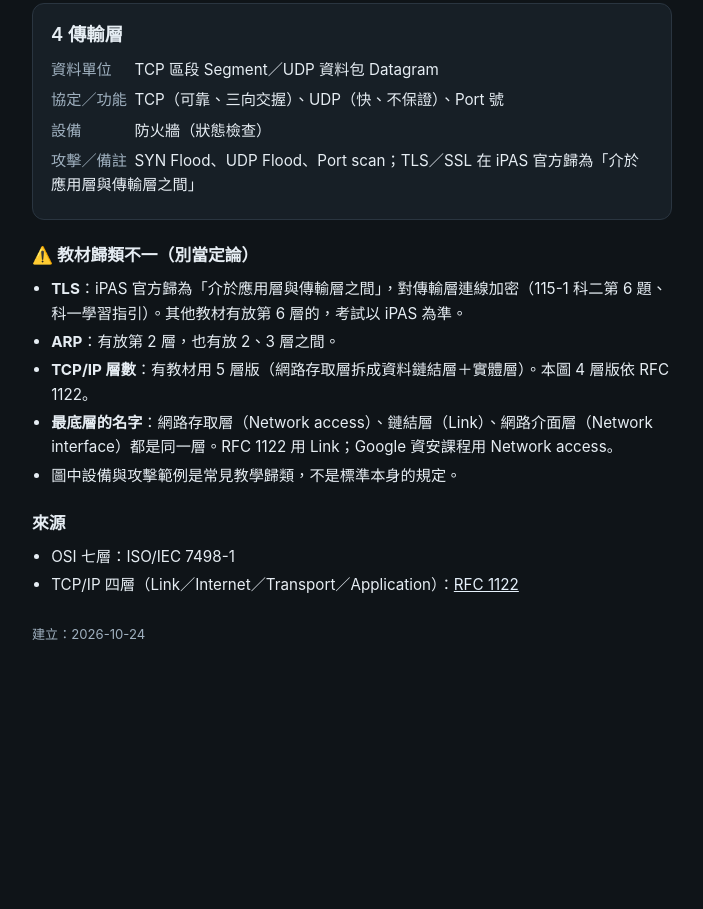
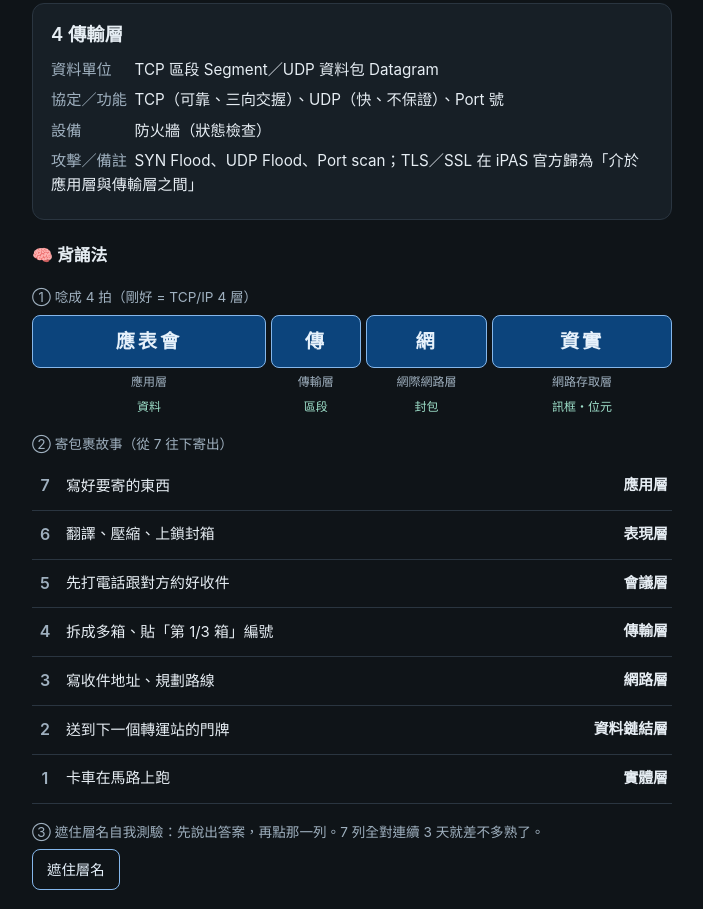
Before and after one commit to anthea1003-bit/ipas-infosec-glossary, a plain HTML site: page osi.html in a window 1280 px wide. Shown: the part 671-1580 px from the top of the page, without its empty margins (288-991 px from the left). Before the commit the page ends 1356 px from the top, so only its background shows below. Drawn offline with Linux system fonts and the light colour scheme.

Commit message:
OSI 對照圖：新增背誦法（4 拍口訣、寄包裹故事、遮住自我測驗）
Co-Authored-By: Claude Opus 5.5 <noreply@anthropic.com>
Claude-Session: https://claude.ai/code/session_01Mw7FuEpHgR9rPDaTJkBB86

```diff
--- a/osi.html
+++ b/osi.html
@@ -37,6 +37,18 @@
   ul{margin:0;padding-left:1.2em}
   li{margin:4px 0;font-size:.95rem}
   footer{color:var(--muted);font-size:.82rem;margin-top:2em}
+  .m-beat,.m-lab{display:grid;grid-template-columns:2.6fr 1fr 1.35fr 2fr;gap:5px}
+  .m-beat div{background:var(--on-bg);color:var(--on-text);border:1px solid var(--on-line);border-radius:8px;text-align:center;padding:10px 2px;font-size:1.2rem;font-weight:600;letter-spacing:.15em}
+  .m-lab{margin:4px 0 6px}.m-lab div{text-align:center;font-size:.75rem;color:var(--muted)}
+  .m-lab.pdu div{color:var(--tcp-text)}
+  .m-step{font-size:.85rem;color:var(--muted);margin:18px 0 6px}
+  .m-row{display:grid;grid-template-columns:26px minmax(0,1fr) 96px;gap:8px;align-items:center;padding:10px 0;border-bottom:1px solid var(--line);cursor:pointer;-webkit-tap-highlight-color:transparent}
+  .m-n{font-weight:600;color:var(--muted);text-align:center}
+  .m-s{font-size:.93rem;line-height:1.5}
+  .m-a{font-size:.93rem;font-weight:600;text-align:right;border-radius:6px;padding:2px 4px}
+  .hid .m-a{color:transparent;background:var(--card)}
+  .hid .m-row.show .m-a{color:var(--tcp-text);background:transparent}
+  #m-t{background:transparent;color:var(--on-text);border:1px solid var(--on-line);border-radius:8px;padding:8px 14px;font:inherit;font-size:.9rem;cursor:pointer}
 </style>
 </head>
 <body><main>
@@ -67,6 +79,24 @@
 </div>
 
 <div id="d"><p style="margin:0;color:var(--muted)">點任一層看細節</p></div>
+
+<h3>🧠 背誦法</h3>
+<p class="m-step">① 唸成 4 拍（剛好 = TCP/IP 4 層）</p>
+<div class="m-beat"><div>應表會</div><div>傳</div><div>網</div><div>資實</div></div>
+<div class="m-lab"><div>應用層</div><div>傳輸層</div><div>網際網路層</div><div>網路存取層</div></div>
+<div class="m-lab pdu"><div>資料</div><div>區段</div><div>封包</div><div>訊框・位元</div></div>
+<p class="m-step">② 寄包裹故事（從 7 往下寄出）</p>
+<div id="m-list">
+<div class="m-row"><span class="m-n">7</span><span class="m-s">寫好要寄的東西</span><span class="m-a">應用層</span></div>
+<div class="m-row"><span class="m-n">6</span><span class="m-s">翻譯、壓縮、上鎖封箱</span><span class="m-a">表現層</span></div>
+<div class="m-row"><span class="m-n">5</span><span class="m-s">先打電話跟對方約好收件</span><span class="m-a">會議層</span></div>
+<div class="m-row"><span class="m-n">4</span><span class="m-s">拆成多箱、貼「第 1/3 箱」編號</span><span class="m-a">傳輸層</span></div>
+<div class="m-row"><span class="m-n">3</span><span class="m-s">寫收件地址、規劃路線</span><span class="m-a">網路層</span></div>
+<div class="m-row"><span class="m-n">2</span><span class="m-s">送到下一個轉運站的門牌</span><span class="m-a">資料鏈結層</span></div>
+<div class="m-row"><span class="m-n">1</span><span class="m-s">卡車在馬路上跑</span><span class="m-a">實體層</span></div>
+</div>
+<p class="m-step">③ 遮住層名自我測驗：先說出答案，再點那一列。7 列全對連續 3 天就差不多熟了。</p>
+<button id="m-t">遮住層名</button>
 
 <h3>⚠️ 教材歸類不一（別當定論）</h3>
 <ul>
@@ -117,6 +147,9 @@ g.addEventListener('click',e=>{
   else sel(P[c.dataset.p][0]);
 });
 sel(4);
+const ML=document.getElementById('m-list'),MT=document.getElementById('m-t');let mOn=false;
+MT.onclick=()=>{mOn=!mOn;ML.classList.toggle('hid',mOn);ML.querySelectorAll('.m-row').forEach(r=>r.classList.remove('show'));MT.textContent=mOn?'顯示全部':'遮住層名';};
+ML.addEventListener('click',e=>{const r=e.target.closest('.m-row');if(r&&mOn)r.classList.add('show');});
 </script>
 </body>
 </html>
```
Also changed, not shown: index.html (+2 -2 lines).
